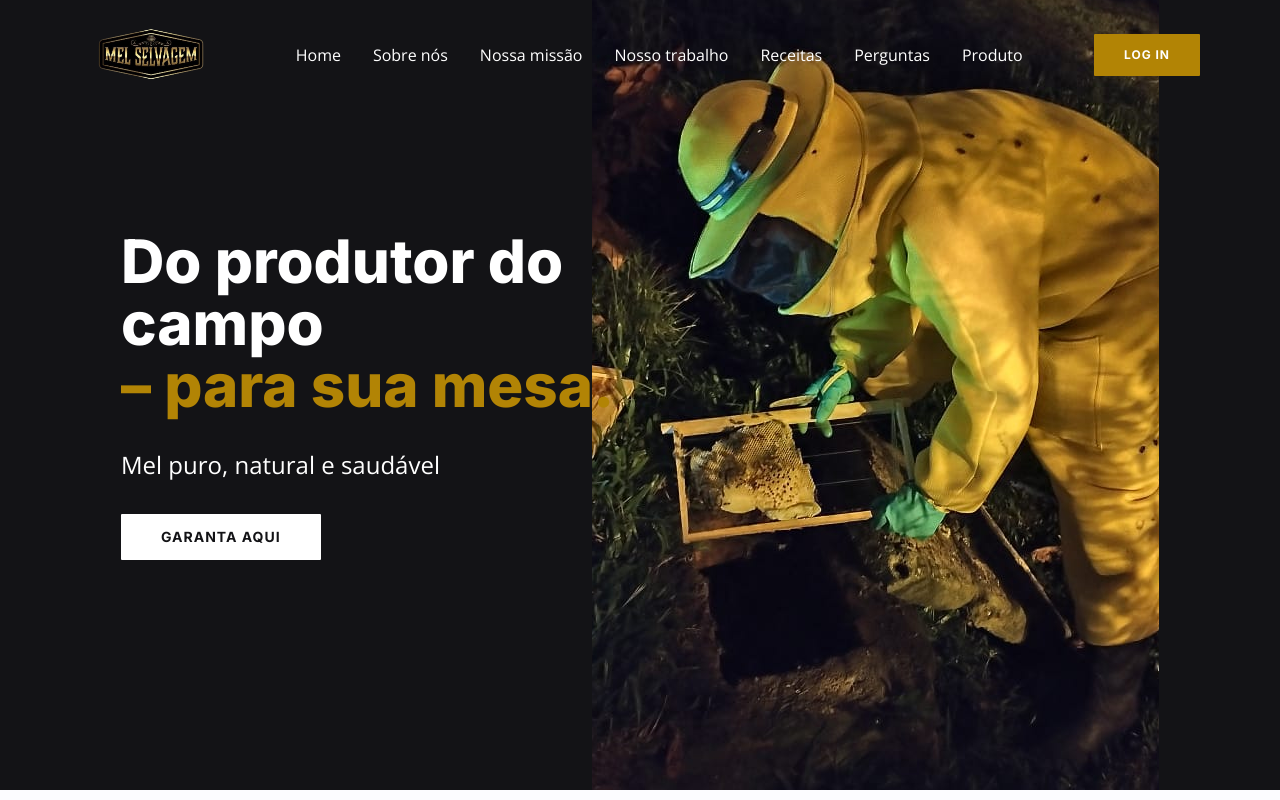
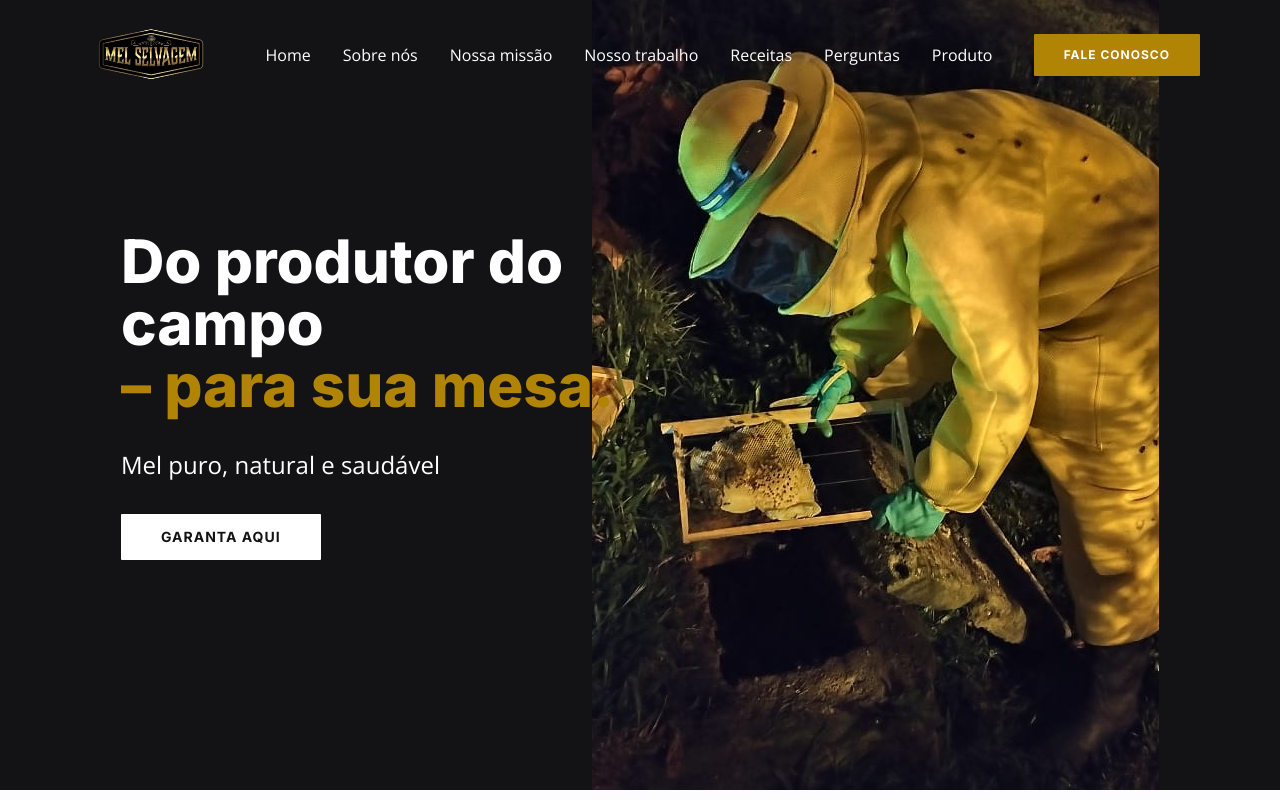
Before and after one commit to k-nylander/Mel_Selvagem-free, a React (Create React App) app: page / in a window 1280 px wide. Shown: the top 800 px of the page. Built offline with nearby package versions, Linux system fonts and the light colour scheme; the HTML template or start-up script is replaced by a standard one.

Commit message:
Fale conosco

```diff
--- a/src/data.js
+++ b/src/data.js
@@ -27,7 +27,7 @@ import QuestionMarkIcn from '../src/assets/img/faq/icons/question-mark.svg';
 
 export const header = {
   logo: Logo,
-  btnLoginText: 'Log in',
+  btnLoginText: 'Fale Conosco',
   btnSignupText: 'Sign Up',
 };
 
```
